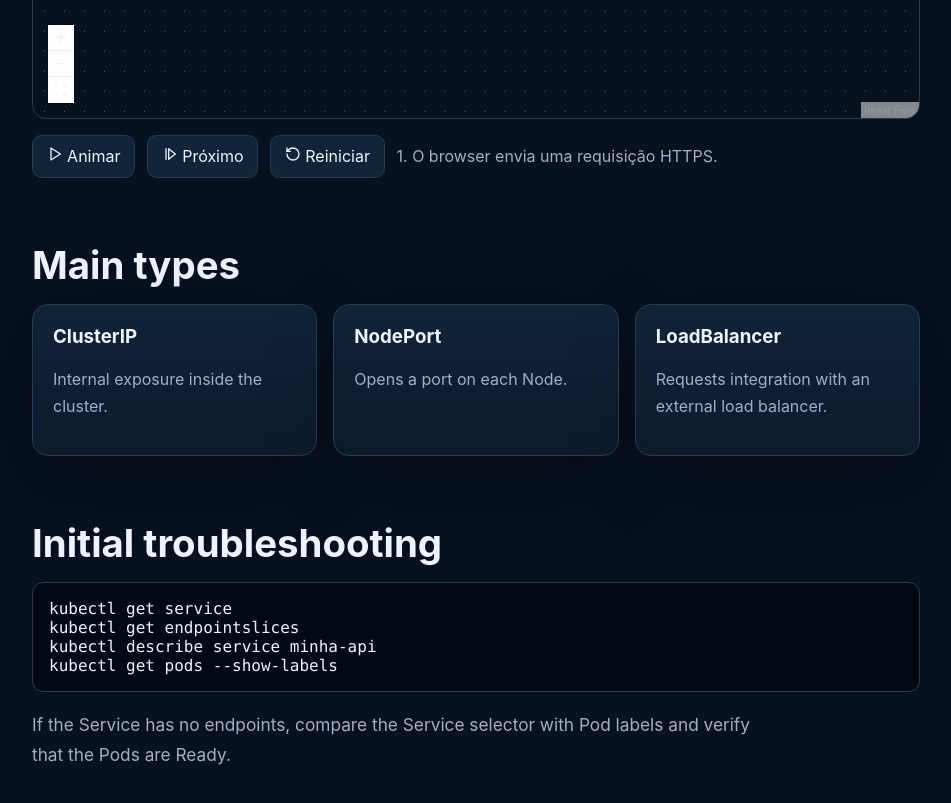
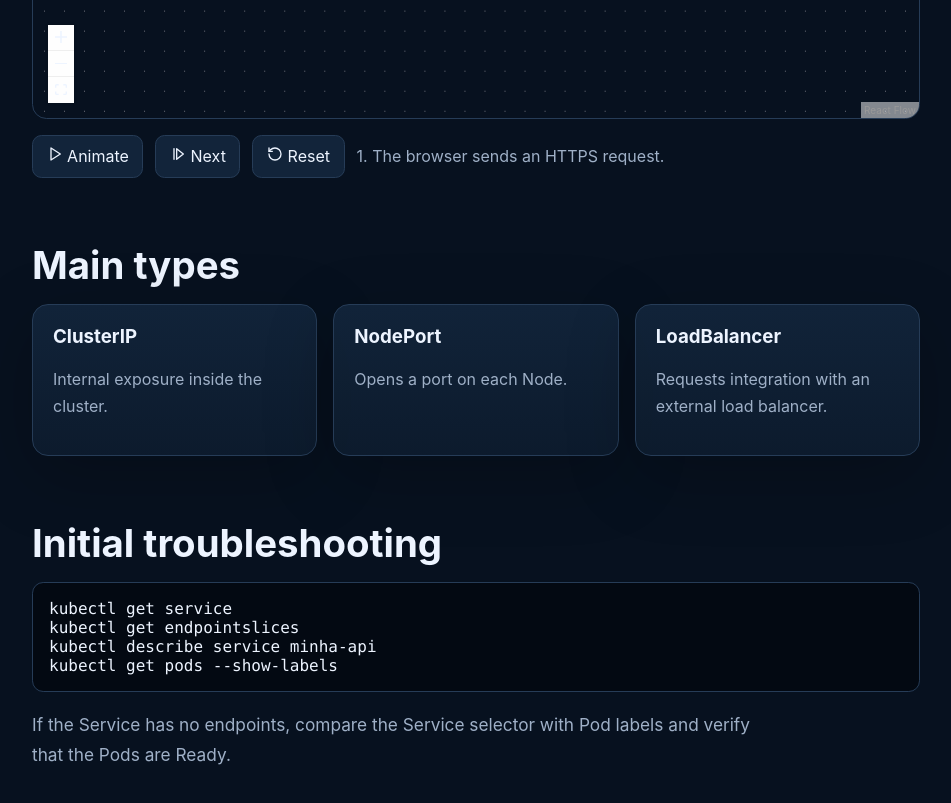
Before and after one commit to josecarlosjr/it_wiki, a Next.js app: page /aprender/kubernetes-service in a window 1280 px wide. Shown: the part 1100-1903 px from the top of the page, without its empty margins (310-1261 px from the left). Built offline with nearby package versions, Linux system fonts and the light colour scheme.

Commit message:
feat: localize Kubernetes architecture player

```diff
--- a/components/architecture-player.tsx
+++ b/components/architecture-player.tsx
@@ -1,37 +1,15 @@
 "use client";
 
 import { useMemo, useState } from "react";
-import {
-  Background,
-  Controls,
-  MarkerType,
-  ReactFlow,
-  type Edge,
-  type Node,
-} from "@xyflow/react";
+import { Background, Controls, MarkerType, ReactFlow, type Edge, type Node } from "@xyflow/react";
 import { Pause, Play, RotateCcw, StepForward } from "lucide-react";
+import { useLanguage } from "./language-provider";
 
-const steps = [
-  {
-    title: "1. O browser envia uma requisição HTTPS.",
-    nodes: ["browser"],
-    edges: ["browser-ingress"],
-  },
-  {
-    title: "2. O Ingress aplica a regra de host e path.",
-    nodes: ["ingress"],
-    edges: ["ingress-service"],
-  },
-  {
-    title: "3. O Service escolhe um endpoint saudável.",
-    nodes: ["service"],
-    edges: ["service-pod-a"],
-  },
-  {
-    title: "4. O Pod processa e devolve a resposta.",
-    nodes: ["pod-a"],
-    edges: [],
-  },
+const stepData = [
+  { pt: "1. O browser envia uma requisição HTTPS.", en: "1. The browser sends an HTTPS request.", nodes: ["browser"], edges: ["browser-ingress"] },
+  { pt: "2. O Ingress aplica a regra de host e path.", en: "2. Ingress applies the host and path rule.", nodes: ["ingress"], edges: ["ingress-service"] },
+  { pt: "3. O Service escolhe um endpoint saudável.", en: "3. The Service selects a healthy endpoint.", nodes: ["service"], edges: ["service-pod-a"] },
+  { pt: "4. O Pod processa e devolve a resposta.", en: "4. The Pod processes the request and returns the response.", nodes: ["pod-a"], edges: [] },
 ];
 
 const baseNodes: Node[] = [
@@ -50,58 +28,25 @@ const baseEdges: Edge[] = [
 ];
 
 export function ArchitecturePlayer() {
+  const { locale, t } = useLanguage();
   const [step, setStep] = useState(0);
   const [playing, setPlaying] = useState(false);
 
-  const nodes = useMemo(
-    () =>
-      baseNodes.map((node) => ({
-        ...node,
-        style: {
-          background: steps[step].nodes.includes(node.id) ? "#58a6ff" : "#12243a",
-          color: steps[step].nodes.includes(node.id) ? "#04101f" : "#edf4ff",
-          border: "1px solid #38516f",
-          borderRadius: 10,
-          fontWeight: 700,
-        },
-      })),
-    [step],
-  );
+  const nodes = useMemo(() => baseNodes.map((node) => ({ ...node, style: { background: stepData[step].nodes.includes(node.id) ? "#58a6ff" : "#12243a", color: stepData[step].nodes.includes(node.id) ? "#04101f" : "#edf4ff", border: "1px solid #38516f", borderRadius: 10, fontWeight: 700 } })), [step]);
+  const edges = useMemo(() => baseEdges.map((edge) => ({ ...edge, animated: playing || stepData[step].edges.includes(edge.id), style: { stroke: stepData[step].edges.includes(edge.id) ? "#4ade80" : "#46617f", strokeWidth: stepData[step].edges.includes(edge.id) ? 3 : 1.5 } })), [playing, step]);
 
-  const edges = useMemo(
-    () =>
-      baseEdges.map((edge) => ({
-        ...edge,
-        animated: playing || steps[step].edges.includes(edge.id),
-        style: {
-          stroke: steps[step].edges.includes(edge.id) ? "#4ade80" : "#46617f",
-          strokeWidth: steps[step].edges.includes(edge.id) ? 3 : 1.5,
-        },
-      })),
-    [playing, step],
-  );
-
-  function next() {
-    setStep((current) => (current + 1) % steps.length);
-  }
+  function next() { setStep((current) => (current + 1) % stepData.length); }
 
   return (
     <div>
-      <div className="diagram" aria-label="Fluxo de uma requisição no Kubernetes">
-        <ReactFlow nodes={nodes} edges={edges} fitView nodesDraggable={false} nodesConnectable={false}>
-          <Background />
-          <Controls showInteractive={false} />
-        </ReactFlow>
+      <div className="diagram" aria-label={t('Fluxo de uma requisição no Kubernetes', 'Kubernetes request flow')}>
+        <ReactFlow nodes={nodes} edges={edges} fitView nodesDraggable={false} nodesConnectable={false}><Background /><Controls showInteractive={false} /></ReactFlow>
       </div>
       <div className="controls">
-        <button onClick={() => setPlaying((value) => !value)} type="button">
-          {playing ? <Pause size={16} /> : <Play size={16} />} {playing ? "Pausar" : "Animar"}
-        </button>
-        <button onClick={next} type="button"><StepForward size={16} /> Próximo</button>
-        <button onClick={() => { setStep(0); setPlaying(false); }} type="button">
-          <RotateCcw size={16} /> Reiniciar
-        </button>
-        <span className="step-copy">{steps[step].title}</span>
+        <button onClick={() => setPlaying((value) => !value)} type="button">{playing ? <Pause size={16} /> : <Play size={16} />} {playing ? t('Pausar', 'Pause') : t('Animar', 'Animate')}</button>
+        <button onClick={next} type="button"><StepForward size={16} /> {t('Próximo', 'Next')}</button>
+        <button onClick={() => { setStep(0); setPlaying(false); }} type="button"><RotateCcw size={16} /> {t('Reiniciar', 'Reset')}</button>
+        <span className="step-copy">{locale === 'en' ? stepData[step].en : stepData[step].pt}</span>
       </div>
     </div>
   );
```
